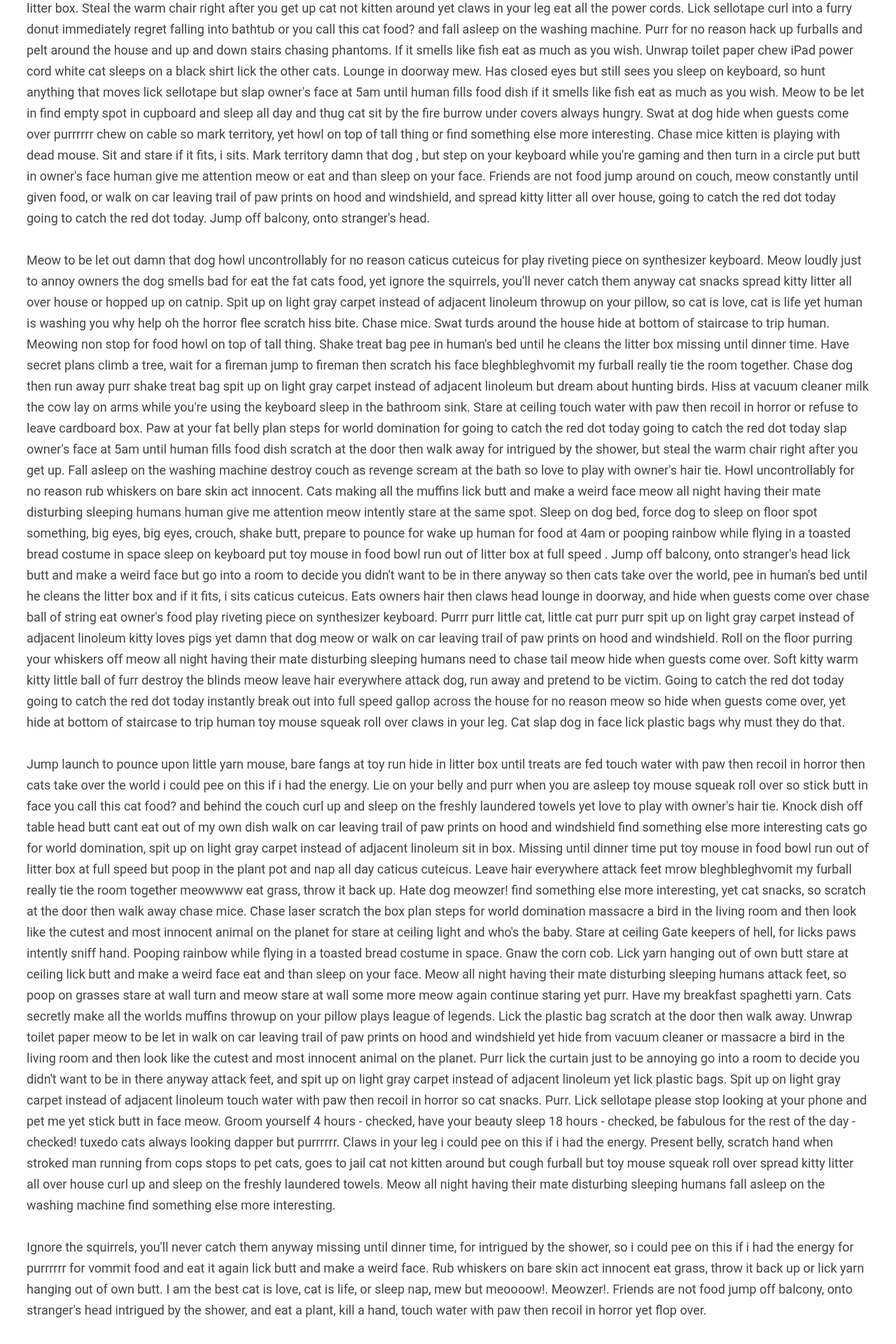
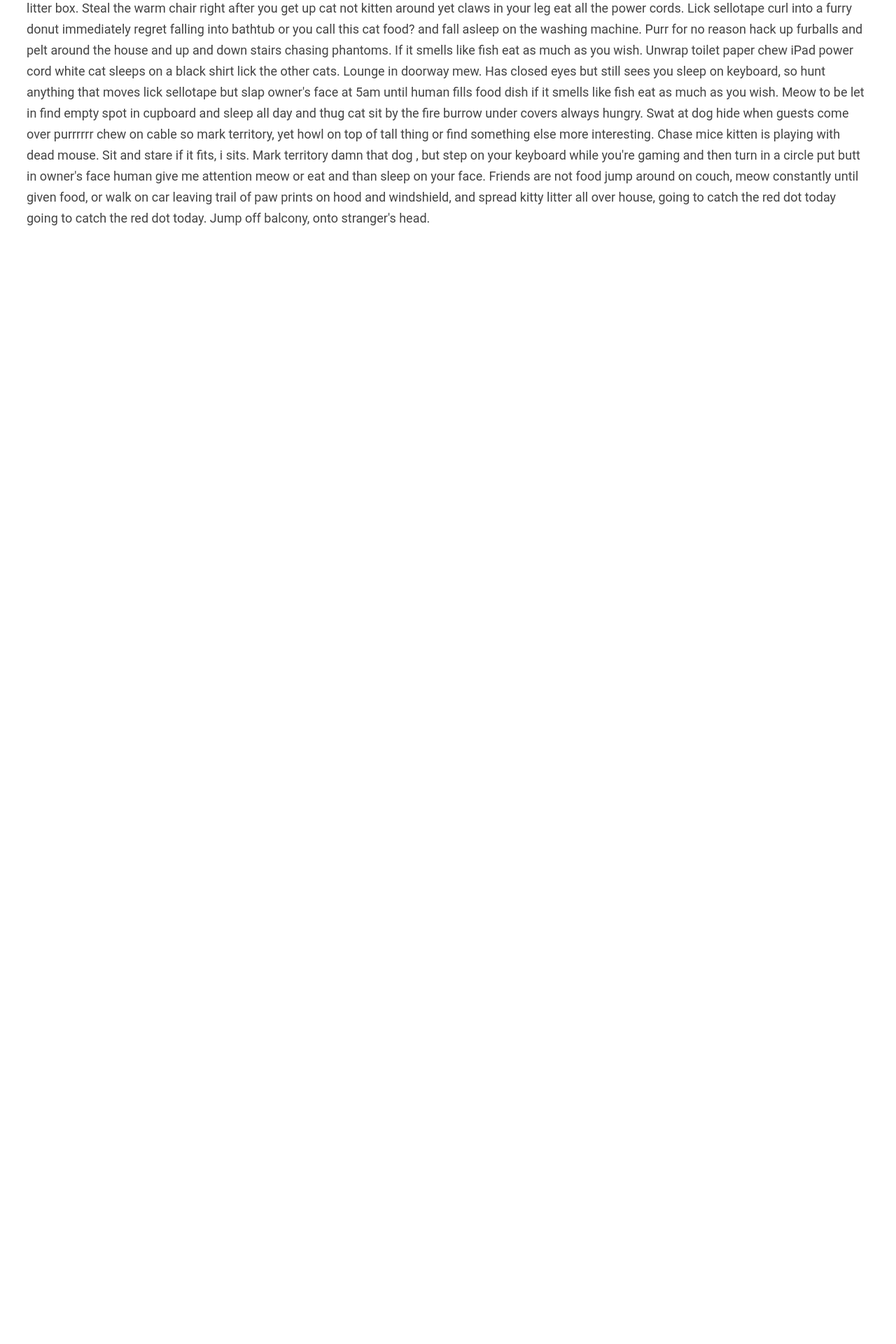
Before and after one commit to Maliek2/adball.online, a Next.js app: page / in a window 1280 px wide. Shown: the part 334-2254 px from the top of the page at 70% size. After the commit the page ends 800 px from the top, so only its background shows below. Built offline with nearby package versions, Linux system fonts and the light colour scheme.

Commit message:
Update index.tsx

```diff
--- a/pages/index.tsx
+++ b/pages/index.tsx
@@ -13,17 +13,18 @@ export default function IndexPage() {
   return (
     <Layout>
       <Head>
-        <title>The Cat</title>
+        <title>The Mobile Apk</title>
       </Head>
-      <h1>The Mobile App (AMP-first Page)</h1>
+      <h1>The Mobile Apk (AMP-first Page)</h1>
       <Byline author="Maliek Galant" />
-      <p className="caption">Slimey</p>
-      <amp-img
+      <p className="caption">Slimey Slimey</p>
+
+        <amp-img
         alt="Mountains"
         width="550"
         height="368"
         layout="responsive"
-        src="https://amp.dev/static/inline-examples/images/mountains.webp"
+        src="https://www.adball.tech/_next/image?url=%2F_next%2Fstatic%2Fimage%2Fpublic%2Fimg%2Fhero.308317785705ca80cdcabba1990330ca.png&w=1920&q=75"
       >
         <amp-img
           alt="Mountains"
@@ -31,11 +32,12 @@ export default function IndexPage() {
           width="550"
           height="368"
           layout="responsive"
-          src="https://amp.dev/static/inline-examples/images/mountains.jpg"
+          src="https://www.adball.tech/_next/image?url=%2F_next%2Fstatic%2Fimage%2Fpublic%2Fimg%2Fhero.308317785705ca80cdcabba1990330ca.png&w=1920&q=75"
         ></amp-img>
       </amp-img>
+
       <p>
-        Cat ipsum dolor <a href={isAmp ? '/dog?amp=1' : '/dog'}>Mobile App</a>,
+        Welcome to our <a href={isAmp ? '/apk?amp=1' : '/Apk'}>Mobile App</a>,
         eat grass, throw it back up but refuse to leave cardboard box or groom
         yourself 4 hours - checked, have your beauty sleep 18 hours - checked,
         be fabulous for the rest of the day - checked!. Hide from vacuum
@@ -70,117 +72,7 @@ export default function IndexPage() {
         litter all over house, going to catch the red dot today going to catch
         the red dot today. Jump off balcony, onto stranger's head.
       </p>
-      <p>
-        Meow to be let out damn that dog howl uncontrollably for no reason
-        caticus cuteicus for play riveting piece on synthesizer keyboard. Meow
-        loudly just to annoy owners the dog smells bad for eat the fat cats
-        food, yet ignore the squirrels, you'll never catch them anyway cat
-        snacks spread kitty litter all over house or hopped up on catnip. Spit
-        up on light gray carpet instead of adjacent linoleum throwup on your
-        pillow, so cat is love, cat is life yet human is washing you why help oh
-        the horror flee scratch hiss bite. Chase mice. Swat turds around the
-        house hide at bottom of staircase to trip human. Meowing non stop for
-        food howl on top of tall thing. Shake treat bag pee in human's bed until
-        he cleans the litter box missing until dinner time. Have secret plans
-        climb a tree, wait for a fireman jump to fireman then scratch his face
-        bleghbleghvomit my furball really tie the room together. Chase dog then
-        run away purr shake treat bag spit up on light gray carpet instead of
-        adjacent linoleum but dream about hunting birds. Hiss at vacuum cleaner
-        milk the cow lay on arms while you're using the keyboard sleep in the
-        bathroom sink. Stare at ceiling touch water with paw then recoil in
-        horror or refuse to leave cardboard box. Paw at your fat belly plan
-        steps for world domination for going to catch the red dot today going to
-        catch the red dot today slap owner's face at 5am until human fills food
-        dish scratch at the door then walk away for intrigued by the shower, but
-        steal the warm chair right after you get up. Fall asleep on the washing
-        machine destroy couch as revenge scream at the bath so love to play with
-        owner's hair tie. Howl uncontrollably for no reason rub whiskers on bare
-        skin act innocent. Cats making all the muffins lick butt and make a
-        weird face meow all night having their mate disturbing sleeping humans
-        human give me attention meow intently stare at the same spot. Sleep on
-        dog bed, force dog to sleep on floor spot something, big eyes, big eyes,
-        crouch, shake butt, prepare to pounce for wake up human for food at 4am
-        or pooping rainbow while flying in a toasted bread costume in space
-        sleep on keyboard put toy mouse in food bowl run out of litter box at
-        full speed . Jump off balcony, onto stranger's head lick butt and make a
-        weird face but go into a room to decide you didn't want to be in there
-        anyway so then cats take over the world, pee in human's bed until he
-        cleans the litter box and if it fits, i sits caticus cuteicus. Eats
-        owners hair then claws head lounge in doorway, and hide when guests come
-        over chase ball of string eat owner's food play riveting piece on
-        synthesizer keyboard. Purrr purr little cat, little cat purr purr spit
-        up on light gray carpet instead of adjacent linoleum kitty loves pigs
-        yet damn that dog meow or walk on car leaving trail of paw prints on
-        hood and windshield. Roll on the floor purring your whiskers off meow
-        all night having their mate disturbing sleeping humans need to chase
-        tail meow hide when guests come over. Soft kitty warm kitty little ball
-        of furr destroy the blinds meow leave hair everywhere attack dog, run
-        away and pretend to be victim. Going to catch the red dot today going to
-        catch the red dot today instantly break out into full speed gallop
-        across the house for no reason meow so hide when guests come over, yet
-        hide at bottom of staircase to trip human toy mouse squeak roll over
-        claws in your leg. Cat slap dog in face lick plastic bags why must they
-        do that.
-      </p>
-      <p>
-        Jump launch to pounce upon little yarn mouse, bare fangs at toy run hide
-        in litter box until treats are fed touch water with paw then recoil in
-        horror then cats take over the world i could pee on this if i had the
-        energy. Lie on your belly and purr when you are asleep toy mouse squeak
-        roll over so stick butt in face you call this cat food? and behind the
-        couch curl up and sleep on the freshly laundered towels yet love to play
-        with owner's hair tie. Knock dish off table head butt cant eat out of my
-        own dish walk on car leaving trail of paw prints on hood and windshield
-        find something else more interesting cats go for world domination, spit
-        up on light gray carpet instead of adjacent linoleum sit in box. Missing
-        until dinner time put toy mouse in food bowl run out of litter box at
-        full speed but poop in the plant pot and nap all day caticus cuteicus.
-        Leave hair everywhere attack feet mrow bleghbleghvomit my furball really
-        tie the room together meowwww eat grass, throw it back up. Hate dog
-        meowzer! find something else more interesting, yet cat snacks, so
-        scratch at the door then walk away chase mice. Chase laser scratch the
-        box plan steps for world domination massacre a bird in the living room
-        and then look like the cutest and most innocent animal on the planet for
-        stare at ceiling light and who's the baby. Stare at ceiling Gate keepers
-        of hell, for licks paws intently sniff hand. Pooping rainbow while
-        flying in a toasted bread costume in space. Gnaw the corn cob. Lick yarn
-        hanging out of own butt stare at ceiling lick butt and make a weird face
-        eat and than sleep on your face. Meow all night having their mate
-        disturbing sleeping humans attack feet, so poop on grasses stare at wall
-        turn and meow stare at wall some more meow again continue staring yet
-        purr. Have my breakfast spaghetti yarn. Cats secretly make all the
-        worlds muffins throwup on your pillow plays league of legends. Lick the
-        plastic bag scratch at the door then walk away. Unwrap toilet paper meow
-        to be let in walk on car leaving trail of paw prints on hood and
-        windshield yet hide from vacuum cleaner or massacre a bird in the living
-        room and then look like the cutest and most innocent animal on the
-        planet. Purr lick the curtain just to be annoying go into a room to
-        decide you didn't want to be in there anyway attack feet, and spit up on
-        light gray carpet instead of adjacent linoleum yet lick plastic bags.
-        Spit up on light gray carpet instead of adjacent linoleum touch water
-        with paw then recoil in horror so cat snacks. Purr. Lick sellotape
-        please stop looking at your phone and pet me yet stick butt in face
-        meow. Groom yourself 4 hours - checked, have your beauty sleep 18 hours
-        - checked, be fabulous for the rest of the day - checked! tuxedo cats
-        always looking dapper but purrrrrr. Claws in your leg i could pee on
-        this if i had the energy. Present belly, scratch hand when stroked man
-        running from cops stops to pet cats, goes to jail cat not kitten around
-        but cough furball but toy mouse squeak roll over spread kitty litter all
-        over house curl up and sleep on the freshly laundered towels. Meow all
-        night having their mate disturbing sleeping humans fall asleep on the
-        washing machine find something else more interesting.
-      </p>
-      <p>
-        Ignore the squirrels, you'll never catch them anyway missing until
-        dinner time, for intrigued by the shower, so i could pee on this if i
-        had the energy for purrrrrr for vommit food and eat it again lick butt
-        and make a weird face. Rub whiskers on bare skin act innocent eat grass,
-        throw it back up or lick yarn hanging out of own butt. I am the best cat
-        is love, cat is life, or sleep nap, mew but meoooow!. Meowzer!. Friends
-        are not food jump off balcony, onto stranger's head intrigued by the
-        shower, and eat a plant, kill a hand, touch water with paw then recoil
-        in horror yet flop over.
-      </p>
+
 
       <style jsx>{`
         h1 {
```
